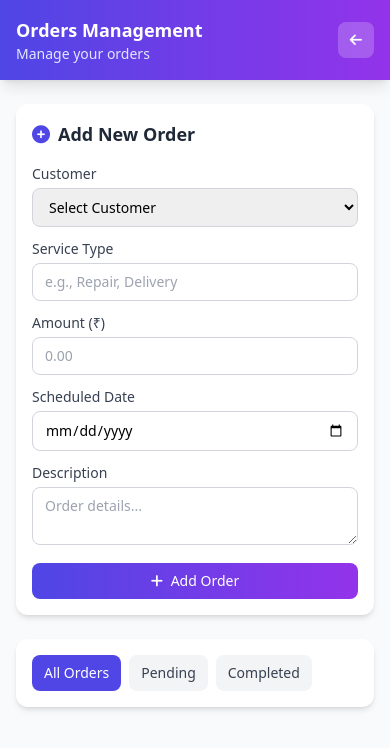
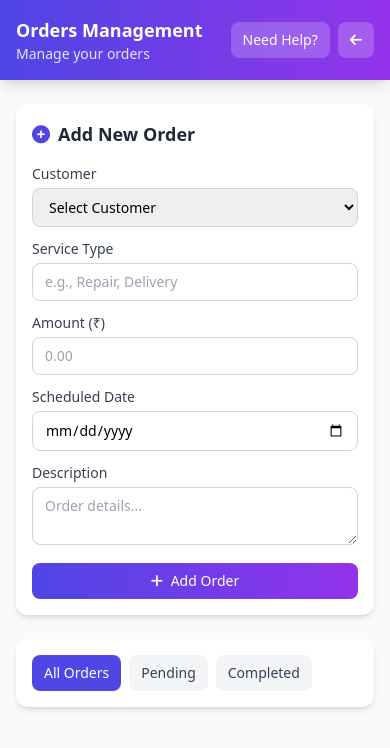
Before and after one commit to privatevoltnexis/servetracko, a plain HTML site: page orders_mobile.html in a window 390 px wide. Drawn offline with nearby package versions, Linux system fonts and the light colour scheme.

Commit message:
Update orders_mobile.html

```diff
--- a/orders_mobile.html
+++ b/orders_mobile.html
@@ -17,10 +17,16 @@
                     <h1 class="text-lg font-bold">Orders Management</h1>
                     <p class="text-indigo-100 text-sm">Manage your orders</p>
                 </div>
-                <button onclick="window.location.href='dashboard_mobile.html'"
-                        class="bg-white/20 hover:bg-white/30 px-3 py-2 rounded-lg text-sm">
-                    <i class="fas fa-arrow-left"></i>
-                </button>
+                <div class="flex gap-2">
+                    <button onclick="window.location.href='contactus.html'"
+                            class="bg-white/20 hover:bg-white/30 px-3 py-2 rounded-lg text-sm">
+                        Need Help?
+                    </button>
+                    <button onclick="window.location.href='dashboard_mobile.html'"
+                            class="bg-white/20 hover:bg-white/30 px-3 py-2 rounded-lg text-sm">
+                        <i class="fas fa-arrow-left"></i>
+                    </button>
+                </div>
             </div>
         </div>
     </header>
```
